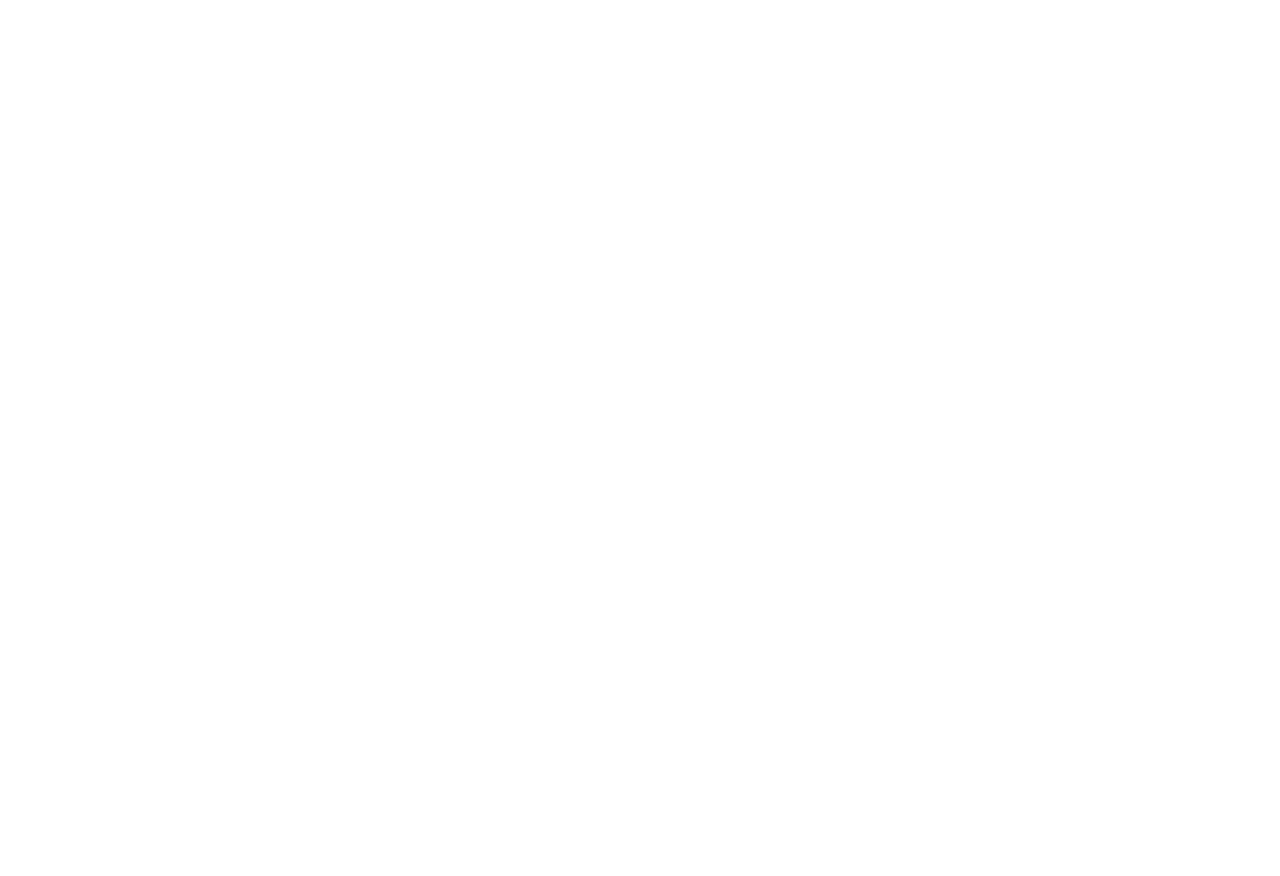
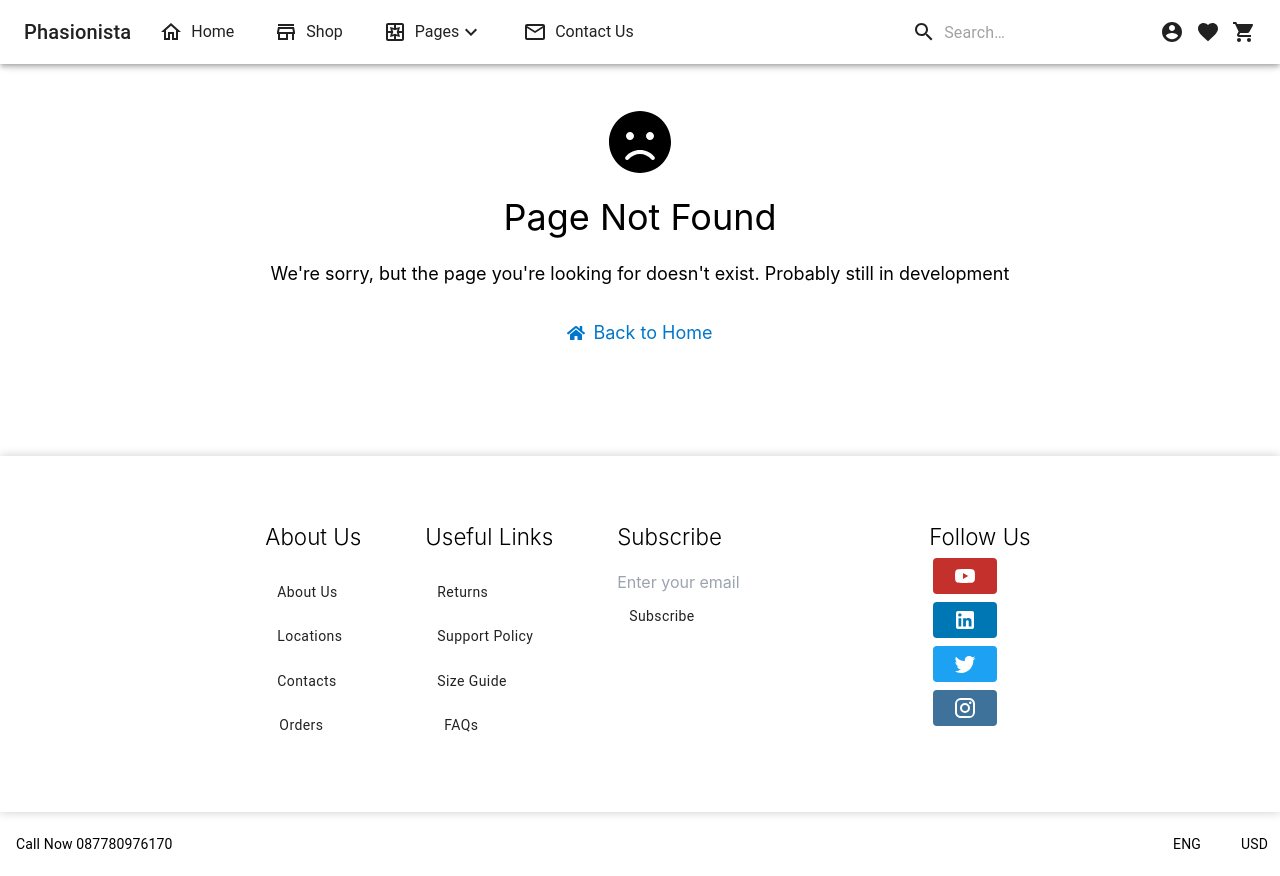
Before and after one commit to PhilipusAdrielTandra/Phasionista, a React (Create React App) app: page /404 in a window 1280 px wide. Before the commit this address had no page. Before the commit the page ends 800 px from the top, so only its background shows below. Built offline with nearby package versions, Linux system fonts and the light colour scheme.

Commit message:
added a 404 page

```diff
--- a/src/App.tsx
+++ b/src/App.tsx
@@ -8,6 +8,7 @@
 import Wishlist from './Application/Pages/Wishlist';
 import Profile from './Application/Pages/Profile';
 import Library from './Application/Pages/Library';
+import NotFound from './Application/Pages/NotFound';
 import Chat from './Application/Pages/Chat';
 import { authStore } from './Application/Redux/authenticationState';
 import './App.css';
@@ -29,6 +30,7 @@
           <Route path="/profile" element={<Profile />} />
           <Route path="/library" element={<Library />} />
           <Route path="/chat" element={<Chat />} />
+          <Route path="/404" element={<NotFound />} />
         </Routes>
       </div>
     </Router>
--- a/src/Application/Components/header.tsx
+++ b/src/Application/Components/header.tsx
@@ -124,10 +124,12 @@
     Phasionista
     </Typography>
     <div className={classes.menuItem}>
-    <IconButton className={classes.menuButton} color="inherit" aria-label="home">
-        <HomeOutlined />
-    <span className={classes.menuItemText}>Home</span>
-    </IconButton>
+    <Link to={"/home"}>
+      <IconButton className={classes.menuButton} color="inherit" aria-label="home">
+          <HomeOutlined />
+      <span className={classes.menuItemText}>Home</span>
+      </IconButton>
+    </Link>
     <IconButton className={classes.menuButton} color="inherit" aria-label="shop">
         <StoreOutlined />
     <span className={classes.menuItemText}>Shop</span>
@@ -145,16 +147,16 @@
               <Link to="/">
                 <MenuItem onClick={handleCloseMenu} >Home</MenuItem>
               </Link>
-              <Link to="/">
+              <Link to="/404">
                 <MenuItem onClick={handleCloseMenu} >Library</MenuItem>
               </Link>
-              <Link to="/product">
+              <Link to="/product/sample-product">
                 <MenuItem onClick={handleCloseMenu} >Product</MenuItem>
               </Link>
-              <Link to="/">
+              <Link to="/404">
                 <MenuItem onClick={handleCloseMenu} >Cart</MenuItem>
               </Link>
-              <Link to="/">
+              <Link to="/404">
                 <MenuItem onClick={handleCloseMenu} >Wishlist</MenuItem>
               </Link>
               <Link to="/login">
--- /dev/null
+++ b/src/Application/Pages/NotFound.tsx
@@ -0,0 +1,27 @@
+import { Link } from 'react-router-dom';
+import Header from "../Components/header"
+import Deck from "../Components/deck"
+import Footer from "../Components/footer";
+import { FaFrown, FaHome } from 'react-icons/fa';
+import '../Styles/NotFound.css';
+
+const NotFound = () => {
+  return (
+    <div>
+    <Header/>
+    <div className="not-found-container">
+        <FaFrown className="not-found-icon" />
+        <h1 className="not-found-title">Page Not Found</h1>
+        <p className="not-found-text">We're sorry, but the page you're looking for doesn't exist. Probably still in development</p>
+        <Link to="/" className="not-found-link">
+            <FaHome className="not-found-link-icon" />
+            Back to Home
+        </Link>
+    </div>
+        <Footer/>
+        <Deck/>
+    </div>
+  );
+};
+
+export default NotFound;
--- /dev/null
+++ b/src/Application/Styles/NotFound.css
@@ -0,0 +1,36 @@
+.not-found-container {
+    display: flex;
+    flex-direction: column;
+    align-items: center;
+    margin-top: 110px;
+    margin-bottom: 110px;
+    justify-content: center;
+  }
+
+  .not-found-icon {
+    font-size: 64px;
+    margin-bottom: 16px;
+  }
+
+  .not-found-title {
+    font-size: 36px;
+    margin-bottom: 16px;
+  }
+
+  .not-found-text {
+    font-size: 18px;
+    margin-bottom: 32px;
+    text-align: center;
+  }
+
+  .not-found-link {
+    display: flex;
+    align-items: center;
+    font-size: 18px;
+    color: #0077cc;
+    text-decoration: none;
+  }
+
+  .not-found-link-icon {
+    margin-right: 8px;
+  }
```
